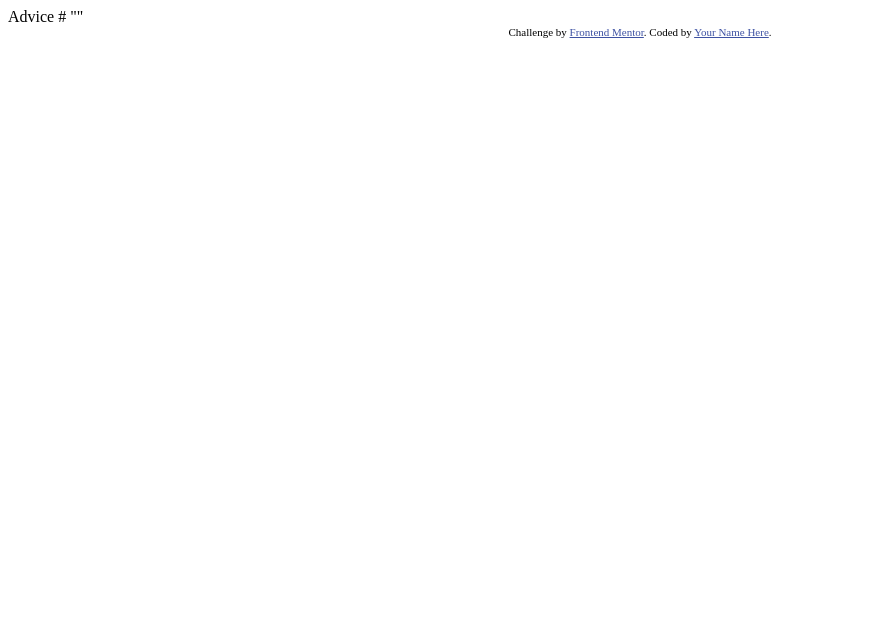
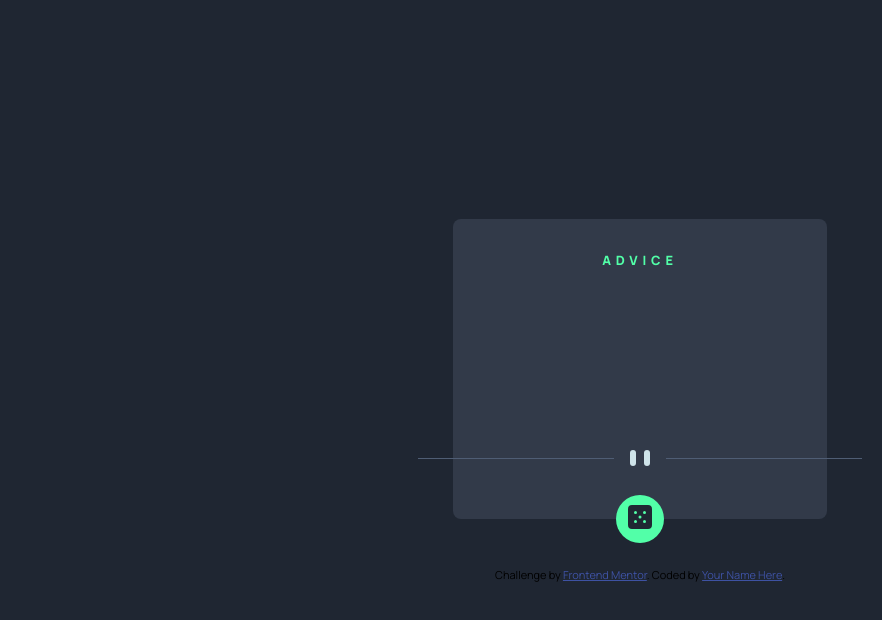
Before and after one commit to kietworkspaceoffice-cell/Frontend-Mentor---Random-Advise, a plain HTML site: page index.html in a window 1280 px wide. Shown: the whole page, without its empty margins (0-882 px from the left). Drawn offline with Linux system fonts and the light colour scheme; no server answers.

Commit message:
maybe finished this challenge

```diff
--- a/index.html
+++ b/index.html
@@ -5,24 +5,53 @@
   <meta name="viewport" content="width=device-width, initial-scale=1.0"> <!-- displays site properly based on user's device -->
 
   <link rel="icon" type="image/png" sizes="32x32" href="./images/favicon-32x32.png">
-
+  <link rel="preconnect" href="https://fonts.googleapis.com">
+  <link rel="preconnect" href="https://fonts.gstatic.com" crossorigin>
+  <link href="https://fonts.googleapis.com/css2?family=Barlow:ital,wght@0,100;0,200;0,300;0,400;0,500;0,600;0,700;0,800;0,900;1,100;1,200;1,300;1,400;1,500;1,600;1,700;1,800;1,900&family=DM+Sans:ital,opsz,wght@0,9..40,100..1000;1,9..40,100..1000&family=Figtree:ital,wght@0,300..900;1,300..900&family=Fraunces:ital,opsz,wght@0,9..144,100..900;1,9..144,100..900&family=Inter:ital,opsz,wght@0,14..32,100..900;1,14..32,100..900&family=Manrope:wght@200..800&family=Noto+Sans:ital,wght@0,100..900;1,100..900&display=swap" rel="stylesheet">
+  <link rel="stylesheet" href="./style/main.css">
   <title>Frontend Mentor | Advice generator app</title>
 
   <!-- Feel free to remove these styles or customise in your own stylesheet 👍 -->
   <style>
-    .attribution { font-size: 11px; text-align: center; }
+    .attribution { font-size: 11px; text-align: center; margin-top: 3rem;}
     .attribution a { color: hsl(228, 45%, 44%); }
   </style>
 </head>
 <body>
+  <main>
+    <h1>ADVICE <span id="advice-id"></span></h1>
+    <p class="advice"></p>
+    <picture class="break-line">
+    <!-- Ảnh cho màn hình nhỏ hơn hoặc bằng 600px -->
+      <source
+        media="(max-width: 600px)"
+        srcset="./images/pattern-divider-mobile.svg"
+      >
 
-  Advice #<!-- Advice ID goes here -->
+      <!-- Ảnh cho màn hình lớn hơn 600px -->
+      <source
+        media="(min-width: 601px)"
+        srcset="./images/pattern-divider-desktop.svg"
+      >
 
-  "<!-- Advice text goes here -->"
+      <!-- Ảnh mặc định (phòng trường hợp trình duyệt cũ không hiểu <source>) -->
+      <img
+        src="./images/pattern-divider-desktop.svg"
+        alt="Responsive banner"
+        loading="lazy"
+      >
+    </picture>
+
+    <button class="let-random">
+      <img src="./images/icon-dice.svg" alt="dice">
+    </button>
+  </main>
+
 
   <div class="attribution">
     Challenge by <a href="https://www.frontendmentor.io?ref=challenge" target="_blank">Frontend Mentor</a>.
     Coded by <a href="#">Your Name Here</a>.
   </div>
+  <script src="./script/main.js"></script>
 </body>
 </html>
--- /dev/null
+++ b/script/main.js
@@ -0,0 +1,22 @@
+async function getAdvice() {
+  const res = await fetch("https://api.adviceslip.com/advice");
+  const data = await res.json();
+  const advice = data.slip.advice;
+  const idAdvice = data.slip.id;
+  const idDOM = document.getElementById('advice-id');
+  const adviceDOM = document.querySelector('.advice');
+
+
+  idDOM.innerHTML = '#' + idAdvice;
+  adviceDOM.innerHTML = '&quot;' + advice + '&quot;';
+  console.log("English:", advice);
+  console.log(idAdvice);
+}
+
+getAdvice();
+
+
+const letDice = document.querySelector('.let-random');
+letDice.addEventListener('click', () => {
+  getAdvice();
+});
--- /dev/null
+++ b/style/main.css
@@ -0,0 +1,91 @@
+* {
+    padding: 0;
+    margin: 0;
+    box-sizing: border-box;
+}
+
+:root {
+    --Blue-200: hsl(193, 38%, 86%);
+    --Green-300: hsl(150, 100%, 66%);
+    --Blue-600: hsl(217, 19%, 38%);
+    --Blue-900: hsl(217, 19%, 24%);
+    --Blue-950: hsl(218, 23%, 16%);
+}
+
+body {
+    width: 100vw;
+    height: 100vh;
+    font-family: "Manrope", sans-serif;
+    background-color: var(--Blue-950);
+    display: flex;
+    flex-direction: column;
+    justify-content: center;
+    align-items: center;
+    padding: 1rem;
+}
+
+main {
+    background-color: var(--Blue-900);
+    width: 100%;
+    min-height: 300px;
+    border-radius: 0.5rem;
+
+    display: flex;
+    flex-direction: column;
+    justify-content: center;
+    align-items: center;
+
+    position: relative;
+
+    padding: 3rem 1rem;
+}
+
+h1 {
+    font-size: 0.8rem;
+    color: var(--Green-300);
+    font-weight: 800;
+    letter-spacing: 0.3rem;
+    width: 100%;
+    text-align: center;
+
+    position: absolute;
+    top: 2rem;
+}
+
+.break-line {
+    position: absolute;
+    bottom: 3rem;
+
+}
+
+.advice {
+    font-size: 1.25rem;
+    font-weight: 800;
+    line-height: 1.4;
+    color: var(--Blue-200);
+    text-align: center;
+}
+
+.let-random {
+    height: 3rem;
+    width: 3rem;
+    border-radius: 50%;
+    background-color: var(--Green-300);
+
+    position: absolute;
+    bottom: -1.5rem;
+    border: none;
+    cursor: pointer;
+    transition: box-shadow 0.2s ease;
+}
+
+.let-random:hover {
+    box-shadow: 0 8px 20px var(--Green-300);
+}
+
+@media screen and (min-width: 600px) {
+    main {
+        width: 30%;
+        min-height: 300px;
+    }
+}
```
